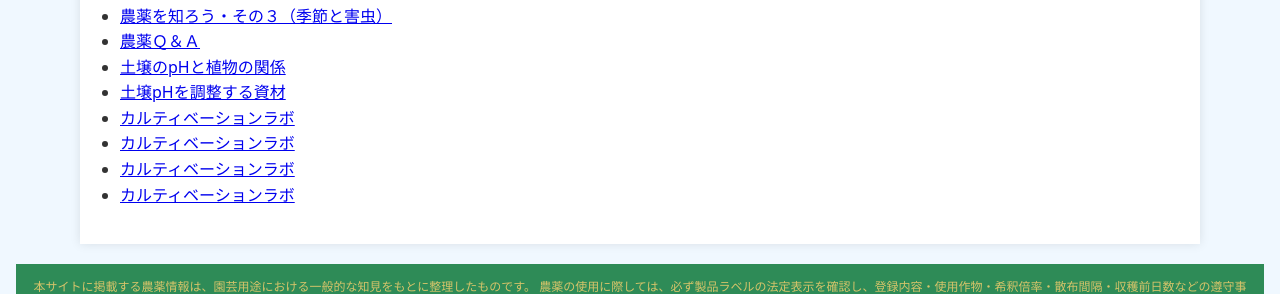
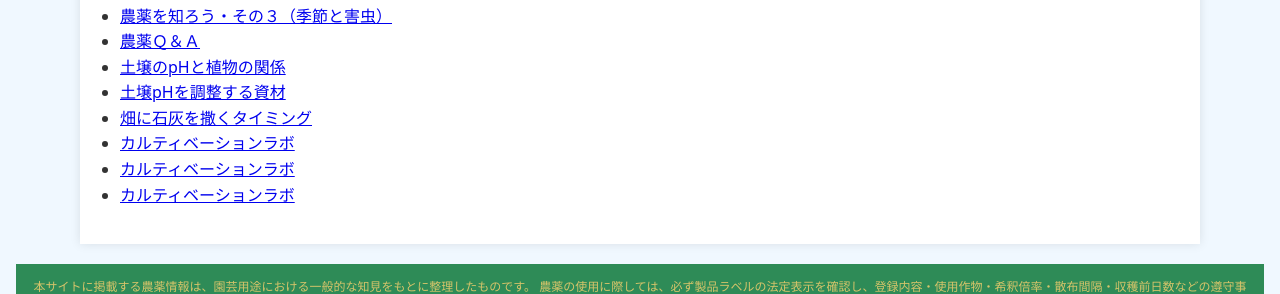
Before and after one commit to shiitake-garden/shiitake-garden.github.io, a Jekyll site: the page built from column/index.html, in a window 1280 px wide. Shown: the part 581-875 px from the top of the page. Built offline with Jekyll 4.4.1, drawn with Linux system fonts in a browser that asks for light colours.

Commit message:
Update column_sekkai_hiryou.html

```diff
--- a/column/column_sekkai_hiryou.html
+++ b/column/column_sekkai_hiryou.html
@@ -1,6 +1,6 @@
 ---
 layout: default_care
-title: カルティベーションラボ
+title: 畑に石灰を撒くタイミング
 ---
 <!doctype html>
 <html lang="ja">
```
